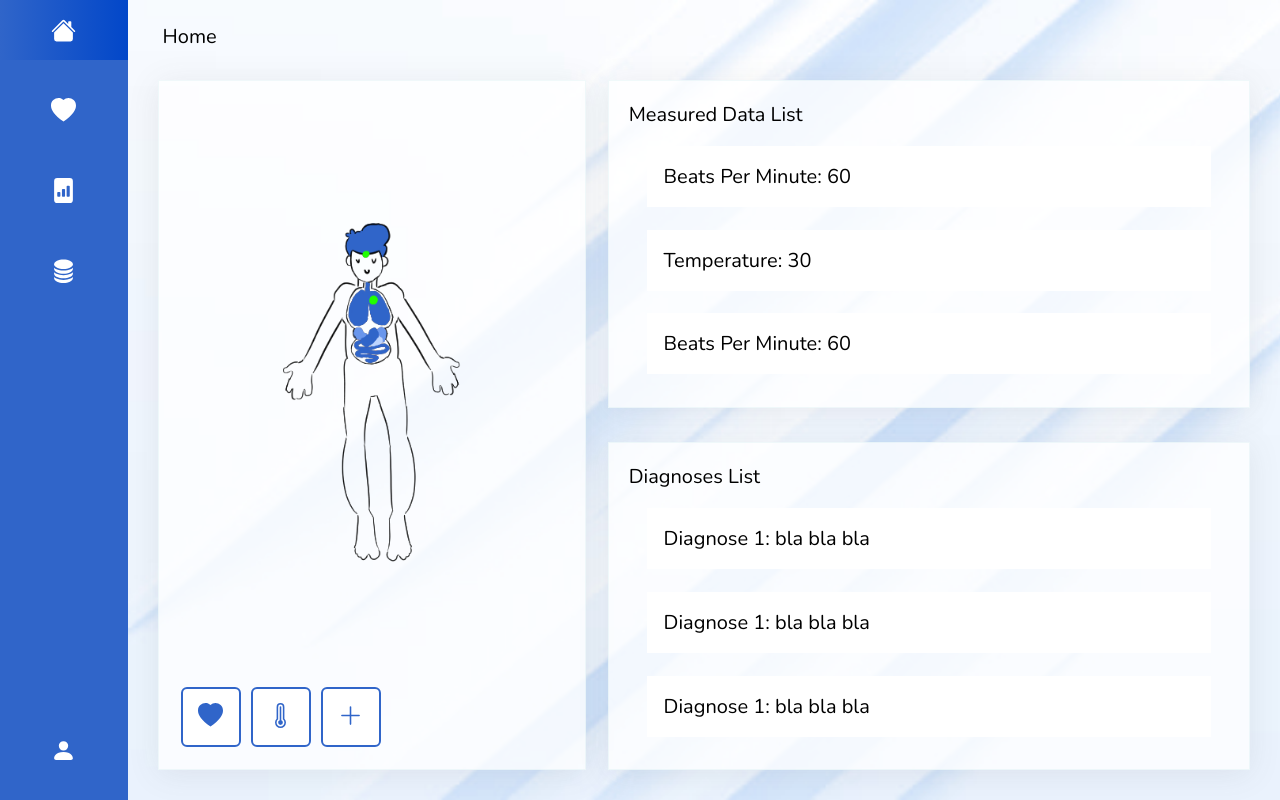
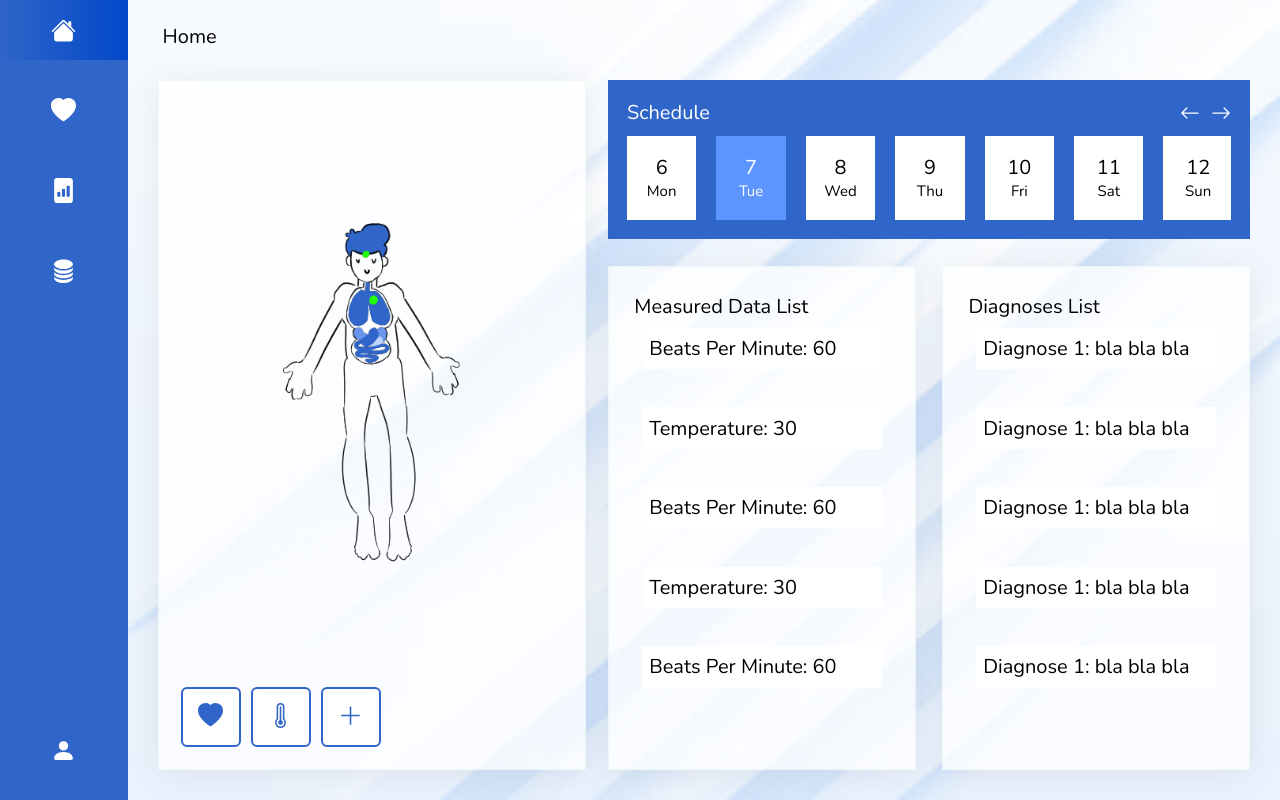
Before and after one commit to ivoafonsobispo/Careline, a React (Create React App) app in the folder frontend/: page / in a window 1280 px wide. Built offline with nearby package versions, Linux system fonts and the light colour scheme.

Commit message:
date picker

```diff
--- /dev/null
+++ b/frontend/src/Components/ClientComponents/Day.css
@@ -0,0 +1,29 @@
+
+.App-client-day-picker-day {
+    /* height: 50%; */
+    padding: 3%;
+    background-color: white;
+    cursor: pointer;
+    display: flex;
+    flex-direction: column;
+    align-items: center;
+    min-width: 5.5%;
+    max-width: 5.5%;
+}
+
+.App-client-day-picker-day:hover {
+    background-color: rgb(234, 234, 234);
+}
+
+.App-client-day-picker-selected {
+    background-color: var(--lightcolor);
+    color: white;
+}
+
+.App-client-day-picker-selected:hover {
+    background-color: var(--lightcolorhover);
+}
+
+.day-name {
+    font-size: 15px;
+}
--- /dev/null
+++ b/frontend/src/Components/ClientComponents/Day.js
@@ -0,0 +1,12 @@
+import classNames from 'classnames';
+import './Day.css'
+
+export default function Day({dayName,day,isSelected}) {
+
+    return (
+        <div className={classNames('App-client-day-picker-day', isSelected ? 'App-client-day-picker-selected' : '')}>
+            <span>{day}</span>
+            <span className='day-name'>{dayName}</span>
+        </div>
+    );
+}
--- /dev/null
+++ b/frontend/src/Components/ClientComponents/DayPicker.css
@@ -0,0 +1,39 @@
+.App-client-day-picker {
+    display: flex;
+    flex-direction: column;
+    gap: 10px;
+    background-color: var(--basecolor);
+    height: auto;
+    padding: 3%;
+}
+
+.App-client-day-picker-header {
+    display: flex;
+    flex-direction: row;
+    color: white;
+    align-items: center;
+}
+
+.App-client-day-picker-arrows {
+    flex-grow: 1;
+    display: flex;
+    gap: 2%;
+}
+
+.App-client-day-picker-arrows > svg {
+    cursor: pointer;
+}
+
+.App-client-day-picker-arrows > svg:first-child {
+    margin-left: auto;
+}
+
+.App-client-day-picker-days {
+    display: flex;
+    flex-direction: row;
+    align-items: center;
+    width: 100%;
+    gap: 20px;
+    height: auto;
+    overflow-x: scroll;
+}
--- /dev/null
+++ b/frontend/src/Components/ClientComponents/DayPicker.js
@@ -0,0 +1,28 @@
+import './DayPicker.css'
+import Day from "./Day"
+import { ArrowLeft, ArrowRight } from 'react-bootstrap-icons';
+
+export default function DayPicker() {
+
+    return (
+        <div className="App-client-day-picker">
+            <div className='App-client-day-picker-header'>
+                <div>Schedule</div>
+                <div className='App-client-day-picker-arrows'>
+                    <ArrowLeft />
+                    <ArrowRight />
+                </div>
+            </div>
+            <div className='App-client-day-picker-days'>
+                <Day dayName="Mon" day={6}/>
+                <Day dayName="Tue" day={7} isSelected={true}/>
+                <Day dayName="Wed" day={8}/>
+                <Day dayName="Thu" day={9}/>
+                <Day dayName="Fri" day={10}/>
+                <Day dayName="Sat" day={11}/>
+                <Day dayName="Sun" day={12}/>
+            </div>
+
+        </div>
+    );
+}
--- a/frontend/src/Components/ClientComponents/DiagnosesList.css
+++ b/frontend/src/Components/ClientComponents/DiagnosesList.css
@@ -5,7 +5,7 @@
     padding: 1%;
     gap: 10%;
     overflow-y: scroll;
-    height: 80%;
+    height: 85%;
     min-height: 0;
 }
 
--- a/frontend/src/Components/ClientComponents/MeasureDataList.css
+++ b/frontend/src/Components/ClientComponents/MeasureDataList.css
@@ -5,7 +5,7 @@
     padding: 1%;
     gap: 10%;
     overflow-y: scroll;
-    height: 80%;
+    height: 85%;
     min-height: 0;
 }
 
--- a/frontend/src/Components/ClientComponents/RightColumn.css
+++ b/frontend/src/Components/ClientComponents/RightColumn.css
@@ -1,11 +1,19 @@
 .App-client-column-right {
   flex-grow: 1;
-  gap: 5%;
+  gap: 4%;
+}
+
+.App-client-lists {
+  display: flex;
+  flex-direction: row;
+  flex-grow: 1;
+  min-height: 0;
+  flex-basis: 0;
+  gap: 4%;
 }
 
 .App-client-datalist {
-    padding: 20px;
-    /* height: 235px; */
+    padding: 4%;
     flex-grow: 1;
     min-height: 0;
     flex-basis: 0;
--- a/frontend/src/Components/ClientComponents/RightColumn.js
+++ b/frontend/src/Components/ClientComponents/RightColumn.js
@@ -2,10 +2,13 @@ import './Column.css'
 import './RightColumn.css'
 import MeasureDataList from './MeasureDataList';
 import DiagnosesList from './DiagnosesList';
+import DayPicker from './DayPicker';
 
 export default function ClientRightColumn() {
     return (
         <div className='App-client-column App-client-column-right'>
+            <DayPicker />
+            <div className='App-client-lists'>
                 <div className='App-client-datalist'>
                     <span>Measured Data List</span>
                     <MeasureDataList />
@@ -16,5 +19,6 @@ export default function ClientRightColumn() {
                     <DiagnosesList />
                 </div>
             </div>
+        </div>
     );
 }
--- a/frontend/src/index.css
+++ b/frontend/src/index.css
@@ -1,6 +1,7 @@
 :root {
   --basecolor: #3065c9;
   --lightcolor: #5c95ff;
+  --lightcolorhover: #4385ff;
   --darkcolor: #0247c9;
   --complementarcolor: #fe9a84;
   --darkcomplementarcolor: #c26552;
```
Lines whose indentation alone changed are shown as unchanged.
